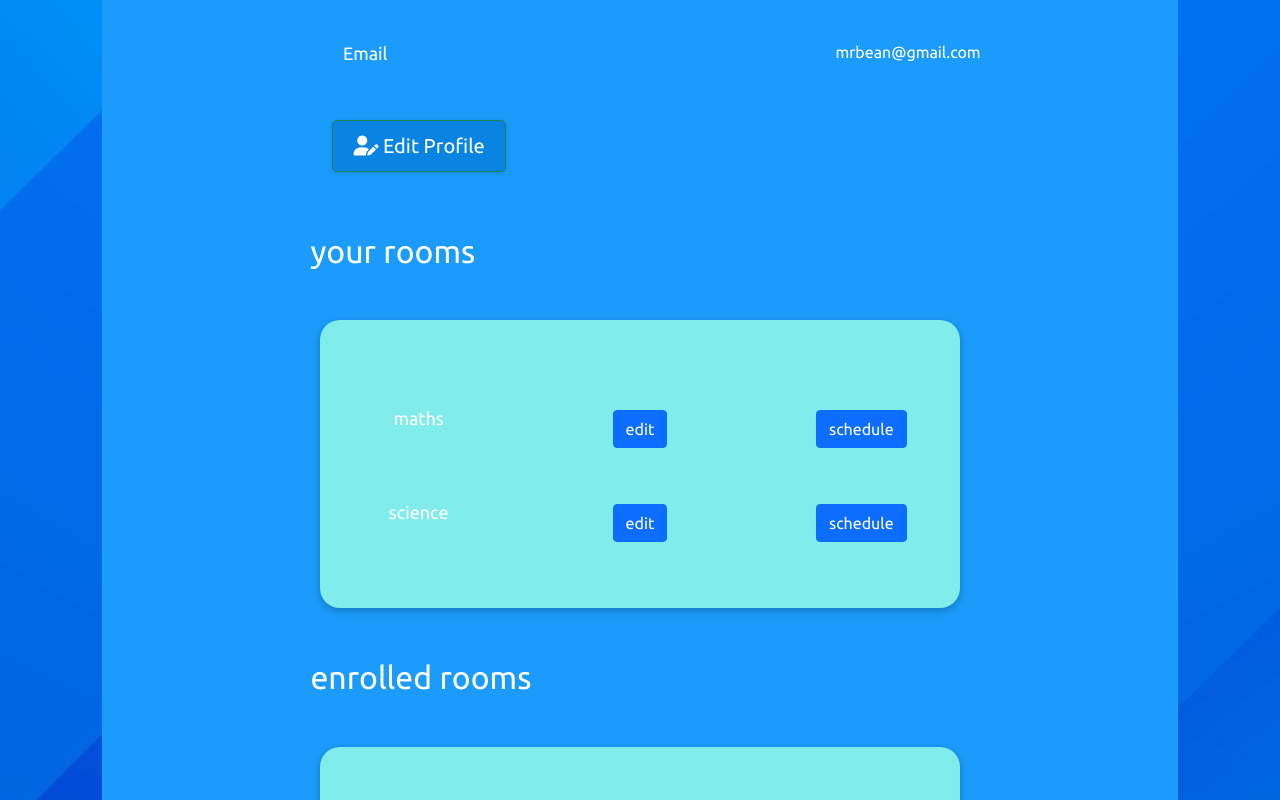
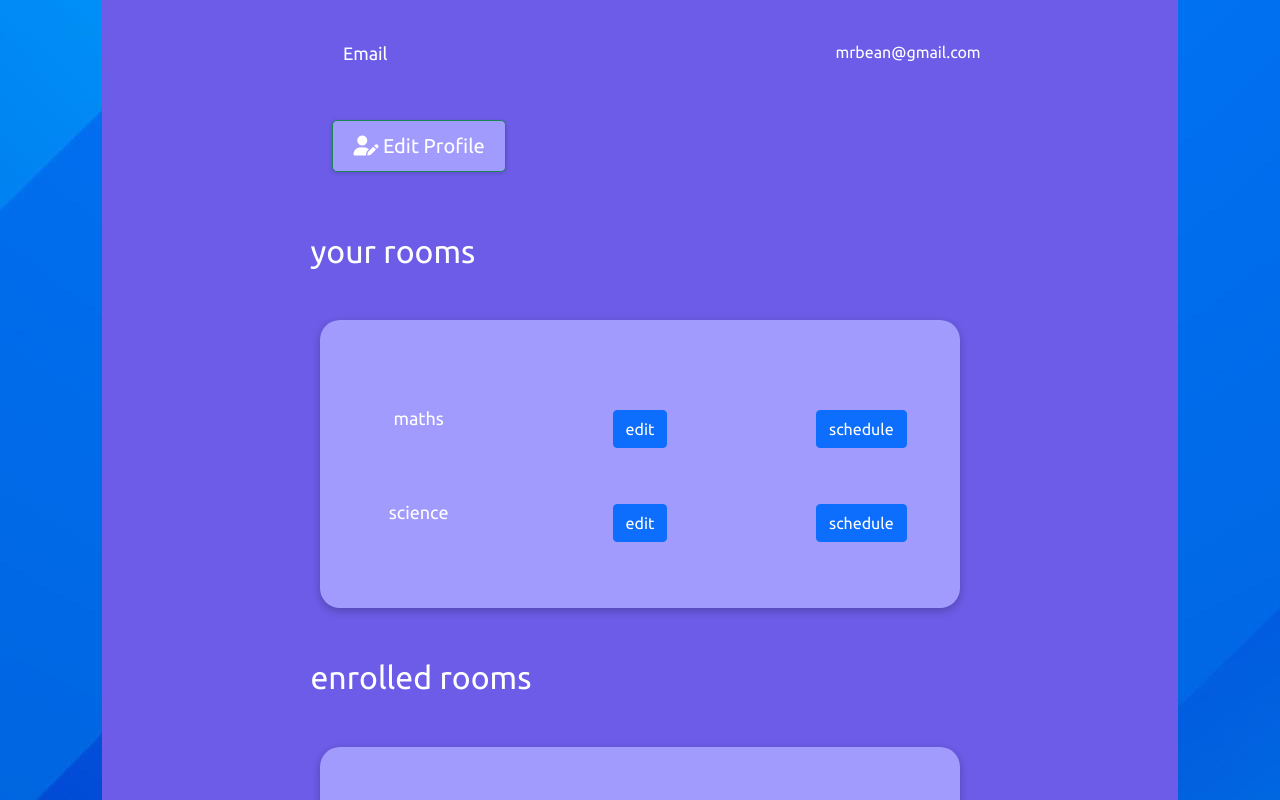
Before and after one commit to akaditya394/practicum-1-project, a React (Create React App) app in the folder practicum-1-project/: page /profile in a window 1280 px wide. Shown: the part 360-1160 px from the top of the page. Built offline with nearby package versions, Linux system fonts and the light colour scheme.

Commit message:
css changed

```diff
--- a/practicum-1-project/src/components/Rest.jsx
+++ b/practicum-1-project/src/components/Rest.jsx
@@ -1,12 +1,15 @@
 import React from 'react'
-import '../rest.css'
+import '../rest.css';
+import Navbar from "./Navbar";
 import CallIcon from '@material-ui/icons/Call';
 import VideoCallIcon from '@material-ui/icons/VideoCall';
 import AccountCircleIcon from '@material-ui/icons/AccountCircle';
 
 function Rest() {
     return (
+
         <div className='main2'>
+        <Navbar />
             <h5 id='side'>xyz@gmail.com</h5>
             <AccountCircleIcon id='acc'/>
             <div className="centre-left">
--- a/practicum-1-project/src/styles.css
+++ b/practicum-1-project/src/styles.css
@@ -56,7 +56,7 @@ body {
   border-radius: 1rem;
   top: 2rem;
   color: white;
-  background-color: #1B9CFC;
+  background-color: #6c5ce7;
   margin: 2% 8%;
   padding-top: 4%;
 }
@@ -106,7 +106,7 @@ label {
   font-family: 'Ubuntu', sans-serif !important;
   color: #ffffff !important;
   font-size: 20px !important;
-  background: #0984e3 !important;
+  background: #a29bfe !important;
   padding: 10px 20px 10px 20px !important;
   text-decoration: none!important;
   box-shadow: rgba(0, 0, 0, 0.16) 0px 1px 4px !important;
@@ -140,7 +140,7 @@ label {
   box-shadow: rgba(0, 0, 0, 0.24) 0px 3px 8px;
   text-align: center;
   padding: 50px 0 50px 0;
-  background-color: #81ecec;
+  background-color: #a29bfe;
 
 }
 
```
